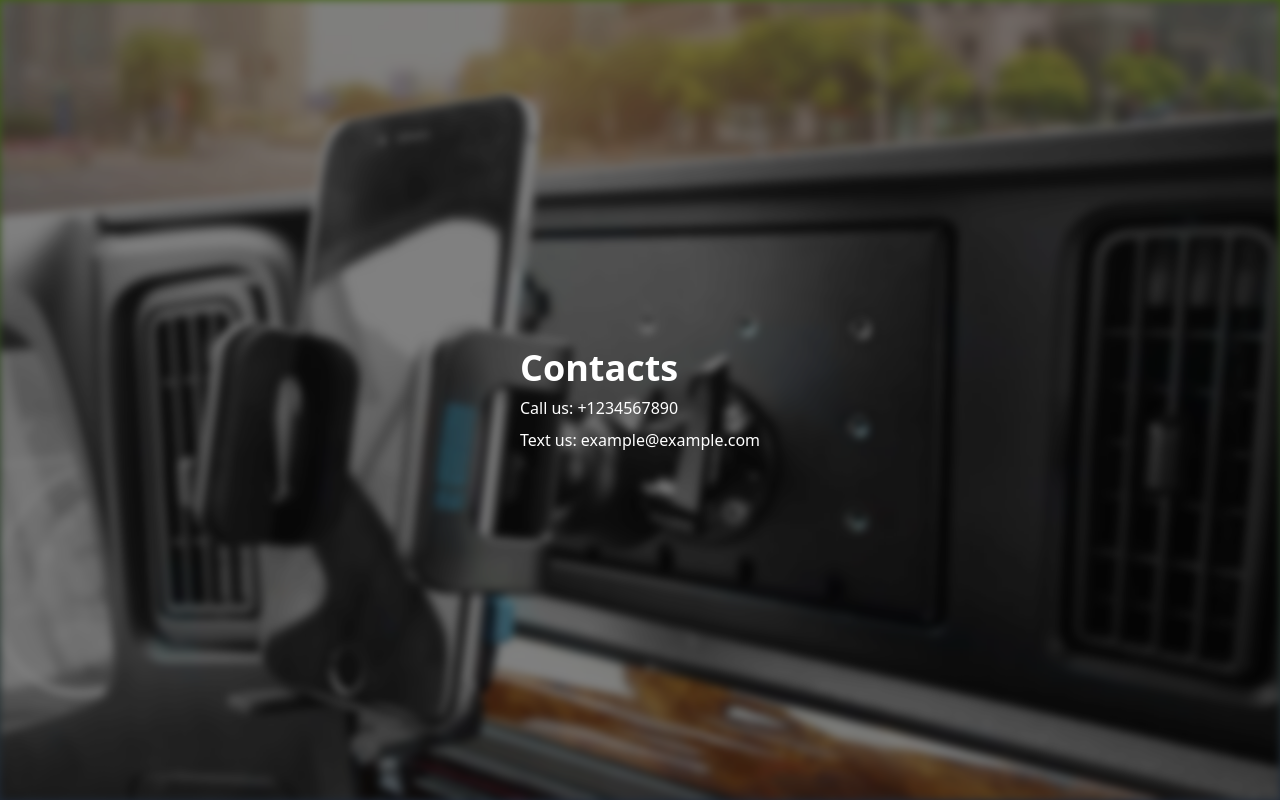
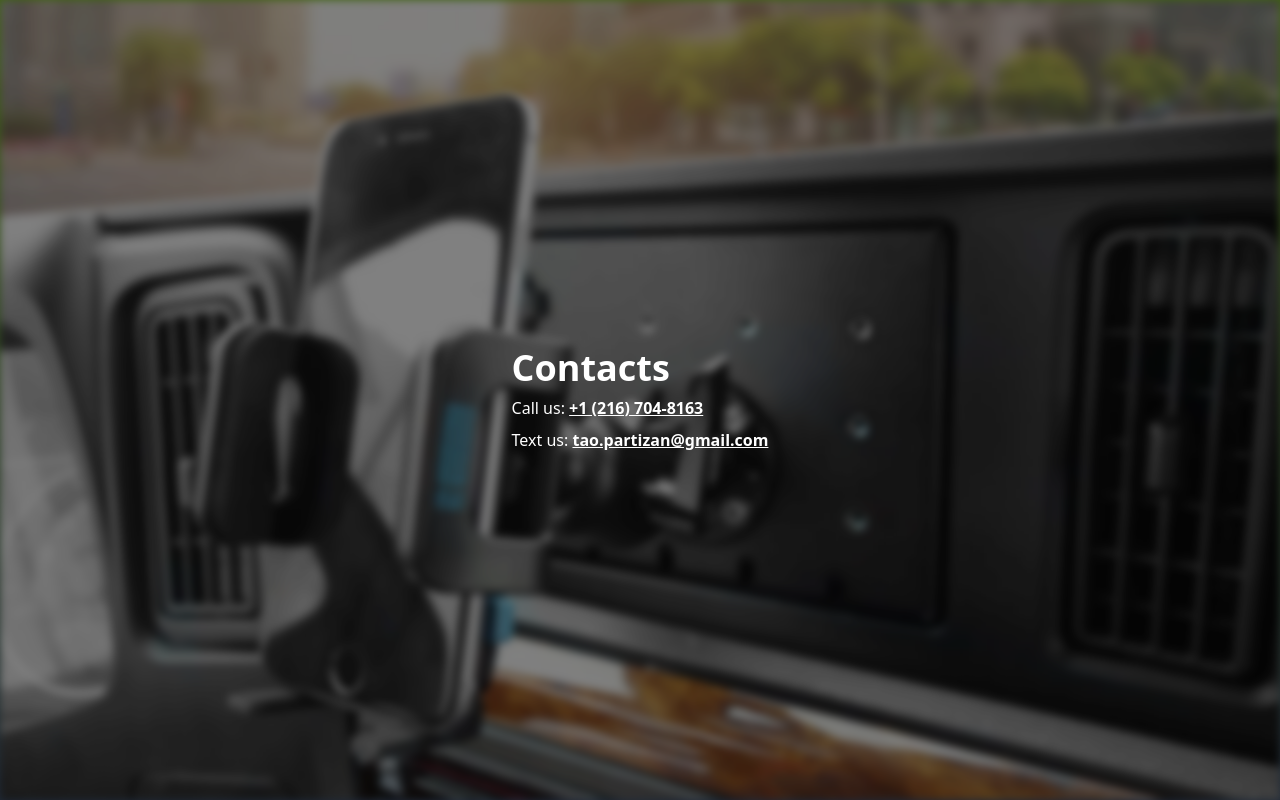
Before and after one commit to 1stclass-delivery/client, a Vue app: page / in a window 1280 px wide. Shown: the part 2400-3200 px from the top of the page. Built offline with nearby package versions, Linux system fonts and the light colour scheme.

Commit message:
set real contacts

```diff
--- a/src/views/HomeView.vue
+++ b/src/views/HomeView.vue
@@ -36,8 +36,9 @@
            class="absolute w-full h-full object-cover filter blur-sm brightness-50">
       <div class="absolute text-white">
         <h2 class="text-4xl font-bold">Contacts</h2>
-        <p class="mt-2">Call us: +1234567890</p>
-        <p class="mt-2">Text us: example@example.com</p>
+        <p class="mt-2"><a href="tel:+12167048163">Call us: <span class="underline font-bold">+1 (216) 704-8163</span></a></p>
+        <p class="mt-2"><a href="mailto:tao.partizan@gmail.com">Text us: <span class="underline font-bold">tao.partizan@gmail.com</span></a>
+        </p>
       </div>
     </div>
   </main>
```
